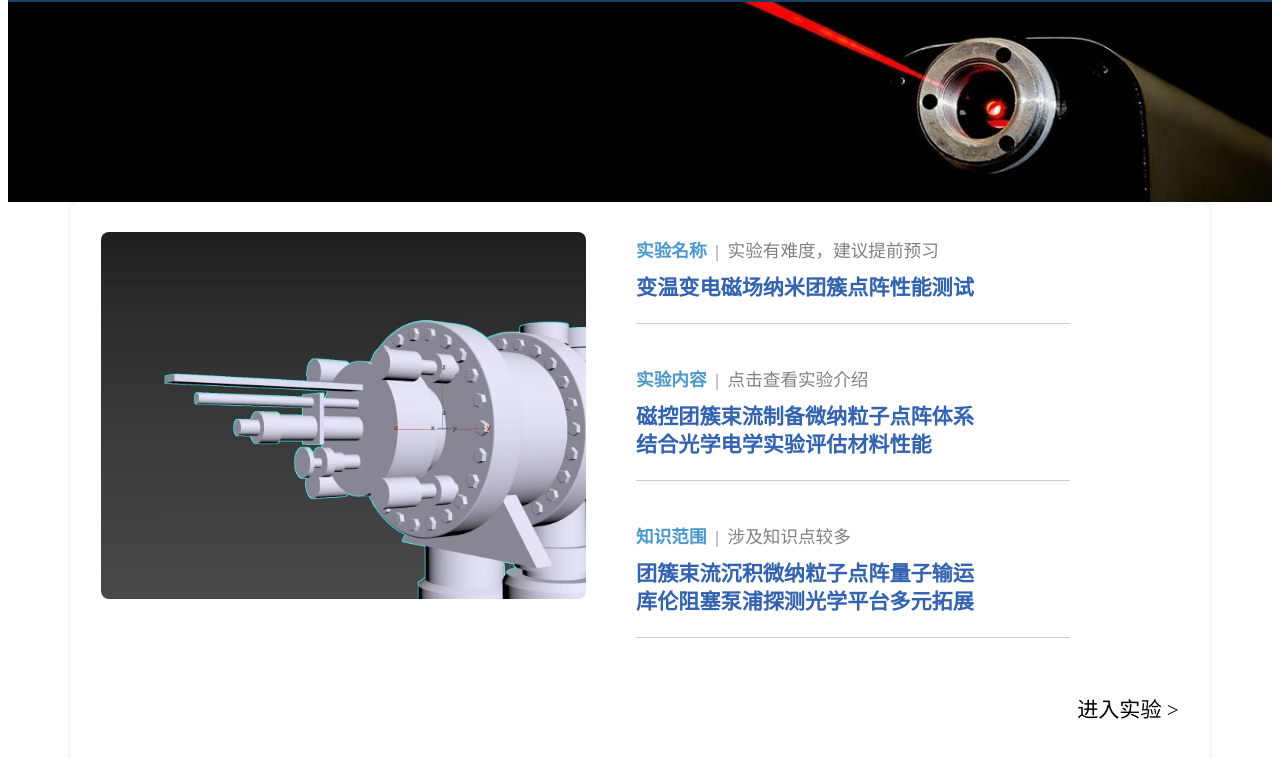
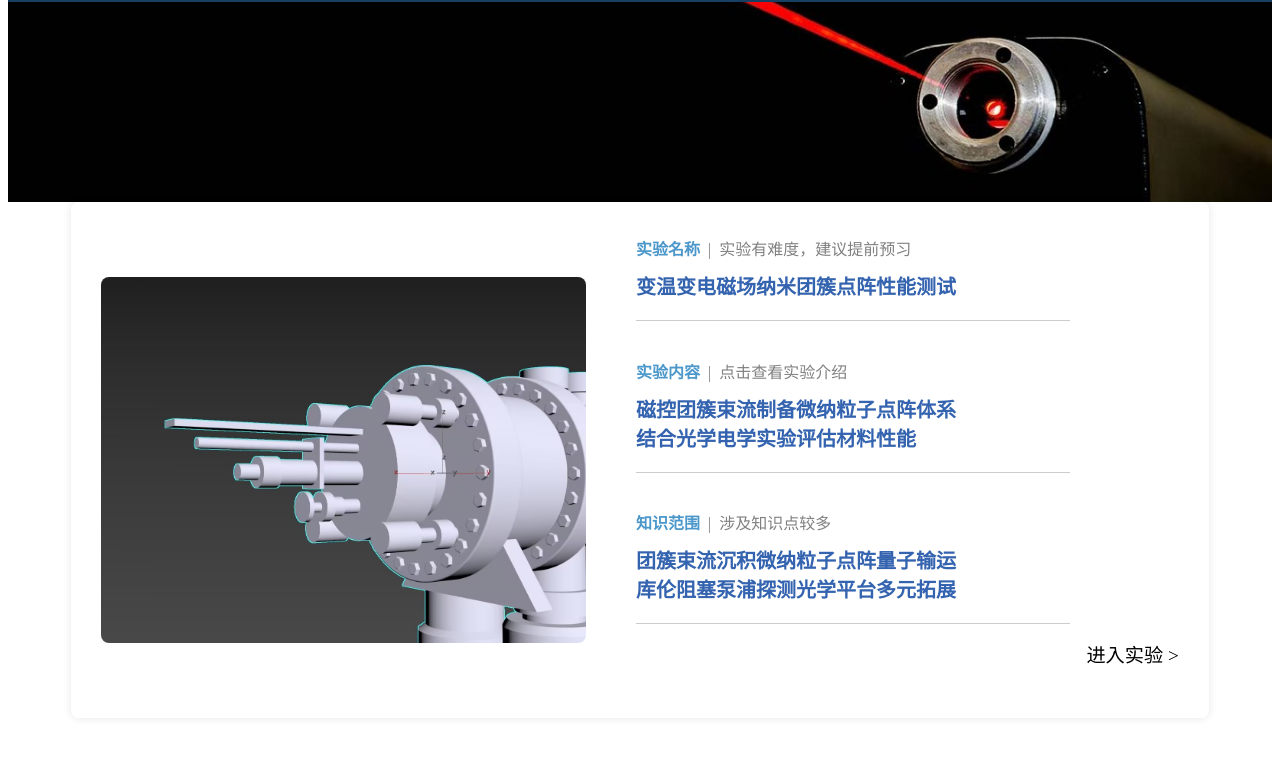
Before and after one commit to Entelecheia-s/VEplatform, a plain HTML site: page index.html in a window 1280 px wide. Shown: the part 62-820 px from the top of the page. Drawn offline with Linux system fonts and the light colour scheme.

Commit message:
修改适应页面

```diff
--- a/index.html
+++ b/index.html
@@ -12,20 +12,21 @@
     /* 控制字体大小与颜色 */
     .t1{
         color: rgb(76, 152, 203);
-        font-size: 1em;
+        font-size: clamp(16px, 1vw, 24px);
         font-weight: bold;
     }
     .t2{
         color: gray;
-        font-size: 1em;
+        font-size: clamp(16px, 1vw, 24px);
     }
     .t3{
         color: #3463af;
-        font-size: 1.2em;
+        font-size: clamp(20px, 1.1vw, 28px);
+        line-height: normal;
     }
 
     #inter:hover{
-        font-size: 1.2em;
+        font-size: clamp(20px, 1.1vw, 28px);
         cursor: pointer;
         text-decoration: underline;
     }
@@ -45,7 +46,7 @@
         position: relative;
         z-index: 2;
 
-        margin: -100px,auto,0,auto;
+        margin: 5%,auto,0,auto;
         padding: 30px;
         border: 3px red;
 
@@ -54,19 +55,24 @@
 
     /* 左右布局的盒子 */
     .flex-container{
-        display:flex;
-        align-items:start;
+         display:flex;
+        align-items:center;
         gap:50px;
     }
     .flex-container img{
         width:45%;
         height:auto;
-        border-radius: 8px; /*圆角*/
+        /*圆角*/
+         border-radius: 8px;
     }
     .text-content{
         flex:1;
-        font-size: 1.1em; /* 整体文字适当放大 */
+        /* font-size:clamp(16px, 1.1vw, 24px);  整体文字适当放大  */
         line-height: 1.6em;
+
+        /* flex: 1 1 300px;
+        font-size: 1rem;
+        line-height: 1.6; */
     }
 
     /* 顶部导航栏 */
@@ -191,7 +197,6 @@
                     </b>
                 </p>
                 <hr>
-                <br>
 
                 <p id="inter" style="text-align: right;font-size: larger;">进入实验 ></p>
             </div>
```
